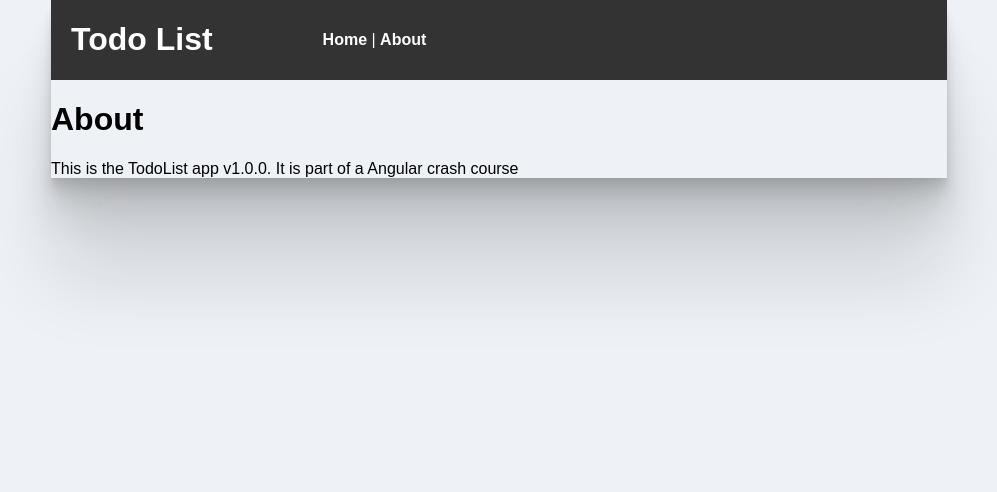
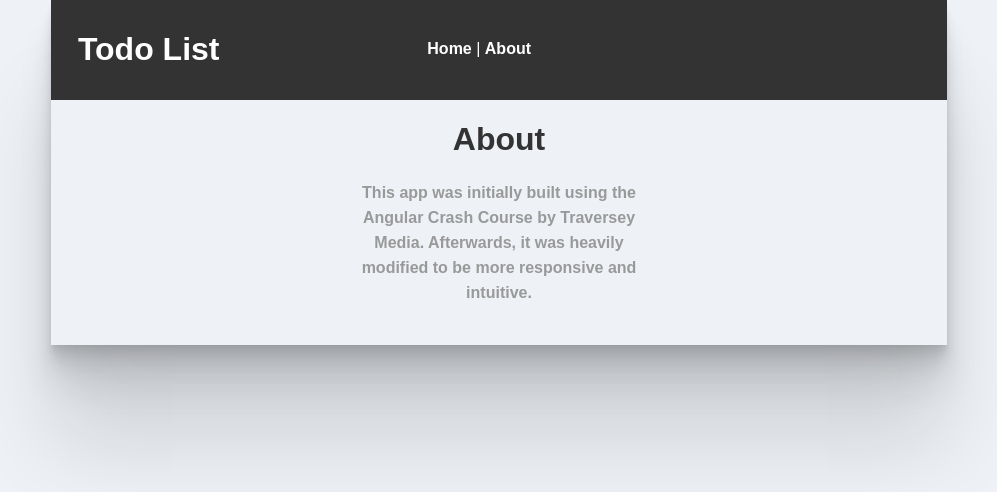
Before and after one commit to CameronRDowner/Angular_Todo_App, an Angular app: page /about in a window 1280 px wide. Shown: the top 492 px of the page, without its empty margins (141-1138 px from the left). Built offline with nearby package versions, Linux system fonts and the light colour scheme.

Commit message:
functions were renamed to be less verbose, todo-items are now grouped by completed or incomplete, changed up about page layout

```diff
--- a/src/app/components/add-todo/add-todo.component.scss
+++ b/src/app/components/add-todo/add-todo.component.scss
@@ -3,16 +3,20 @@
   }
 
   .form input[type='text'] {
+    font-size: 15px;
     flex: 10;
-    padding: 5px;
+    padding: 0 20px 0 20px;
     border-right: none;
     border-left: none;
     border-top: 2px solid #dce5ef;
     border-bottom: 2px solid #dce5ef;
     background-color: white;
-
+    height: 40px;
     &:hover{
       background-color: #f2f2f2;
+    }
+    &::placeholder{
+      color:	#b3b3b3;
     }
   }
 
--- a/src/app/components/layout/header/header.component.html
+++ b/src/app/components/layout/header/header.component.html
@@ -3,4 +3,5 @@
 <nav>
     <a routerLink="/">Home</a> | <a routerLink="/about">About</a>
 </nav>
+<div></div>
 </header>
--- a/src/app/components/layout/header/header.component.scss
+++ b/src/app/components/layout/header/header.component.scss
@@ -1,24 +1,29 @@
 .header {
-  display: flex;
-  flex-direction: row;
-  align-items: center;
-  justify-content: flex-start;
+  position: relative;
   background: #333;
   color: #fff;
   text-align: center;
-  padding-left: 10px;
-  h1{
-    padding: 0 110px 0 10px;
+  height: 100px;
+  nav{
+    display: inline-block;
+    position: absolute;
+    left: 42%;
+    top: 40%;
   }
 
-  }
-
-  .header a {
+  a {
     color: #fff;
     text-decoration: none;
     font-weight: 600;
-
     &:hover{
       color: #cccccc;
     }
   }
+
+  h1{
+    display: inline-block;
+    position: absolute;
+    left: 3%;
+    top: 10%;
+  }
+  }
--- a/src/app/components/pages/about/about.component.html
+++ b/src/app/components/pages/about/about.component.html
@@ -1,4 +1,4 @@
 <div>
         <h1>About</h1>
-        <p>This is the TodoList app v1.0.0. It is part of a Angular crash course</p>
+        <p>This app was initially built using the Angular Crash Course by Traversey Media. Afterwards, it was heavily modified to be more responsive and intuitive.</p>
       </div>
--- a/src/app/components/pages/about/about.component.scss
+++ b/src/app/components/pages/about/about.component.scss
@@ -0,0 +1,15 @@
+div{
+    text-align: center;
+    padding-bottom: 40px;
+    h1{
+        color: #333;
+    }
+    p{
+        margin: 0 auto;
+        line-height: 25px;
+        text-align: center;
+        font-weight: 600;
+        width: 35%;
+        color: #999999;
+    }
+}
--- a/src/app/components/todo-item/todo-item.component.ts
+++ b/src/app/components/todo-item/todo-item.component.ts
@@ -10,6 +10,7 @@ import { TodosService } from 'src/app/services/todos.service';
 export class TodoItemComponent implements OnInit {
   @Input() todo: Todo;
   @Output() deleteTodo: EventEmitter<Todo> = new EventEmitter();
+  @Output() completedToggled : EventEmitter<Todo> = new EventEmitter();
 
   setClasses(){
     let classes = {
@@ -21,7 +22,8 @@ export class TodoItemComponent implements OnInit {
   }
   onToggle(todo) {
     todo.completed = !todo.completed;
-    this.todoService.toggleCompleted(todo).subscribe( todo => console.log(todo));
+    this.completedToggled.emit(todo);
+    this.todoService.todoCompletedToggled(todo).subscribe( todo => console.log(todo));
   }
   onDelete(todo){
     this.deleteTodo.emit(todo);
--- a/src/app/components/todos-container/todos-container.component.html
+++ b/src/app/components/todos-container/todos-container.component.html
@@ -1,5 +1,5 @@
 <app-add-todo (addTodo)="addTodo($event)"></app-add-todo>
-<div @fade *ngFor="let todo of todos">
-<app-todo-item [todo] = "todo" (deleteTodo)="deleteTodo($event)">
+<div @fade *ngFor="let todo of todoList">
+<app-todo-item [todo] = "todo" (deleteTodo)="deleteTodo($event)" (completedToggled)="sortTodoByCompletion($event)" >
 </app-todo-item>
 </div>
--- a/src/app/components/todos-container/todos-container.component.ts
+++ b/src/app/components/todos-container/todos-container.component.ts
@@ -11,29 +11,57 @@ import { trigger, transition, style, animate } from '@angular/animations';
     trigger('fade', [
       transition('void => *', [
         style({ opacity: 0 }),
-        animate(500, style({ opacity: 1 }))
+        animate(200, style({ opacity: 1 }))
       ]),
       transition('* => void', [
-        animate(500, style({ opacity: 0 }))
+        animate(200, style({ opacity: 0 }))
       ])
     ])
   ]
 })
 export class TodosContainerComponent implements OnInit {
-  todos:Todo[];
+  todoList:Todo[];
   constructor(private todosService:TodosService) {
    }
 
   ngOnInit() {
-    this.todosService.getTodos().subscribe(todos=> { this.todos = todos});
+    this.todosService.getTodos().subscribe((todos: Todo[])=> { this.todoList = this.sortTodoListByCompletion(todos)});
+  }
+  private sortTodoListByCompletion(unsortedTodos:Todo[]){
+    return unsortedTodos.sort((a, b) => {
+      if (a.completed === b.completed) {
+         return 0;
+      }
+
+      if (a.completed) {
+         return 1;
+      }
+
+      if (b.completed) {
+         return -1;
+      }
+   });
+  }
+  sortTodoByCompletion(todo:Todo){
+    this.deleteTodoFromList(todo);
+    let indexOfTodoInsert:number = this.todoList.findIndex(todo => todo.completed === true);
+    setTimeout(()=>{
+      this.addTodoToList(todo, indexOfTodoInsert);
+    }, 200);
+  }
+  private addTodoToList(todo:Todo, indexOfInsert?:number){
+    this.todoList.splice((indexOfInsert == undefined ? 0 : indexOfInsert),0,todo);
+  }
+  private deleteTodoFromList(todo: Todo){
+    this.todoList.splice(this.todoList.indexOf(todo), 1);
   }
   deleteTodo(todo:Todo){
-      this.todos.splice(this.todos.indexOf(todo), 1);
+    this.deleteTodoFromList(todo);
     this.todosService.deleteTodo(todo).subscribe();
   }
   addTodo(todo:Todo){
     this.todosService.addTodo(todo).subscribe(todo=>{
-      this.todos.push(todo);
+    this.addTodoToList(todo);
 
     })
   }
--- a/src/app/services/todos.service.ts
+++ b/src/app/services/todos.service.ts
@@ -24,7 +24,7 @@ export class TodosService {
   }
 
 
-  toggleCompleted(todo:Todo):Observable<any> {
+  todoCompletedToggled(todo:Todo):Observable<any> {
     const url = `${this.todosUrl}/${todo.id}`;
 return this.http.put(url, todo, httpOptions);
   }
```
